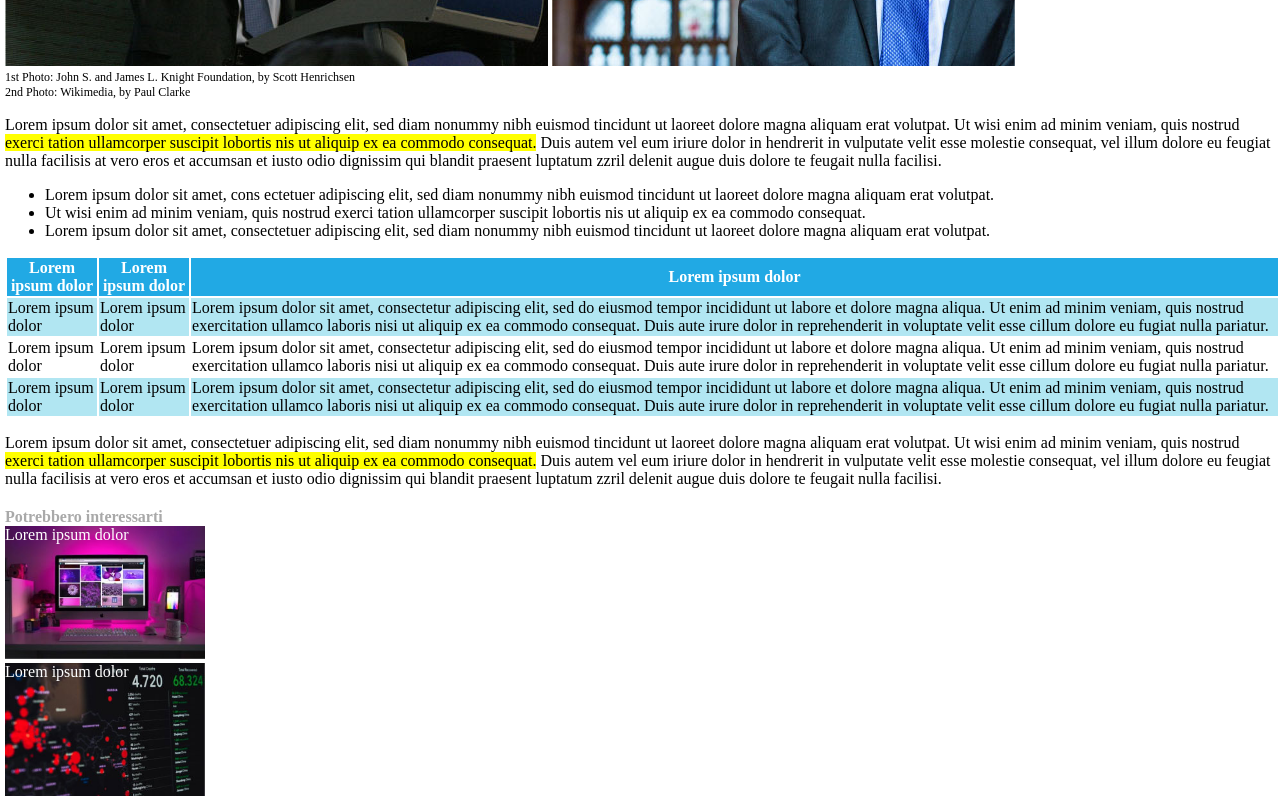
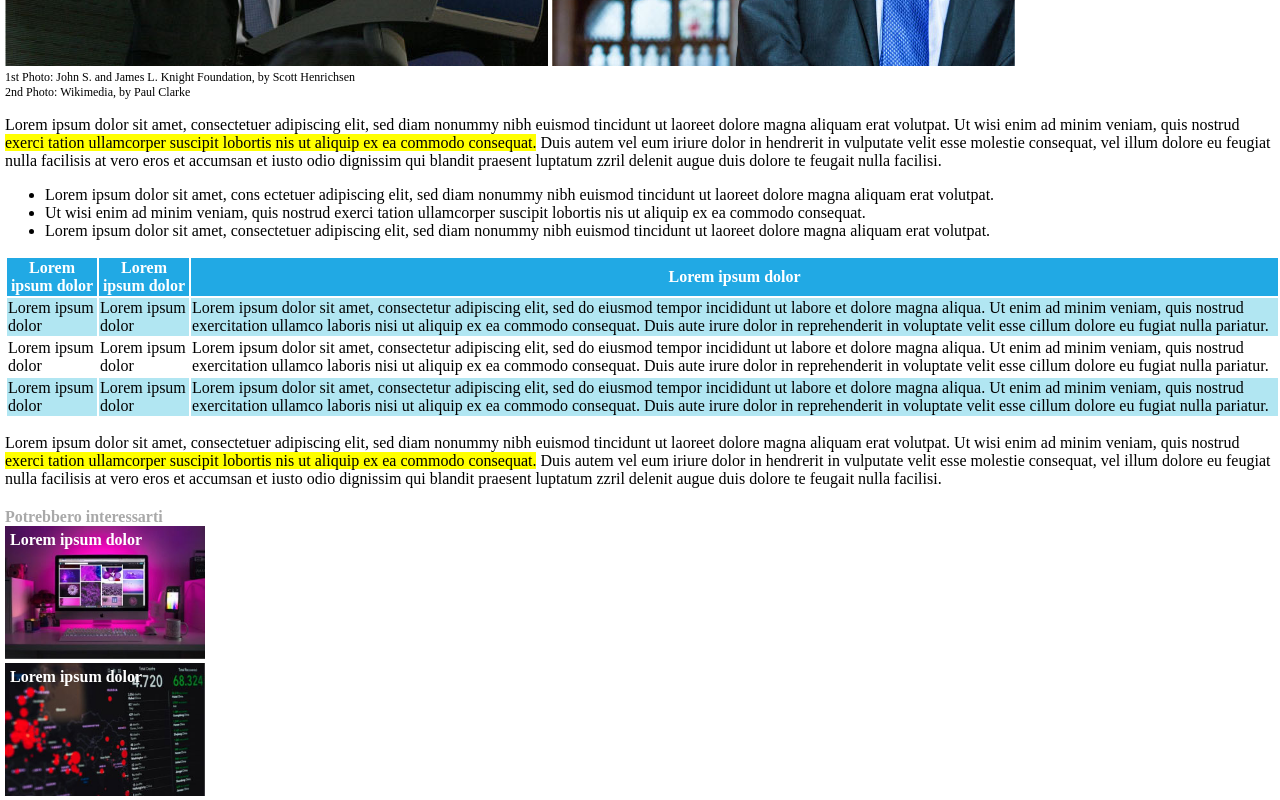
Before and after one commit to EmanuelaCalderone/html-css-booleaner, a plain HTML site: page index.html in a window 1280 px wide. Shown: the part 477-1277 px from the top of the page. Drawn offline with Linux system fonts and the light colour scheme.

Commit message:
update test last section

```diff
--- a/css/style.css
+++ b/css/style.css
@@ -69,5 +69,8 @@
 
 .testo-immagine{
     color:white;
+    font-weight:bold;
     position:absolute;
+    margin-top:5px;
+    margin-left:5px;
 }
```
